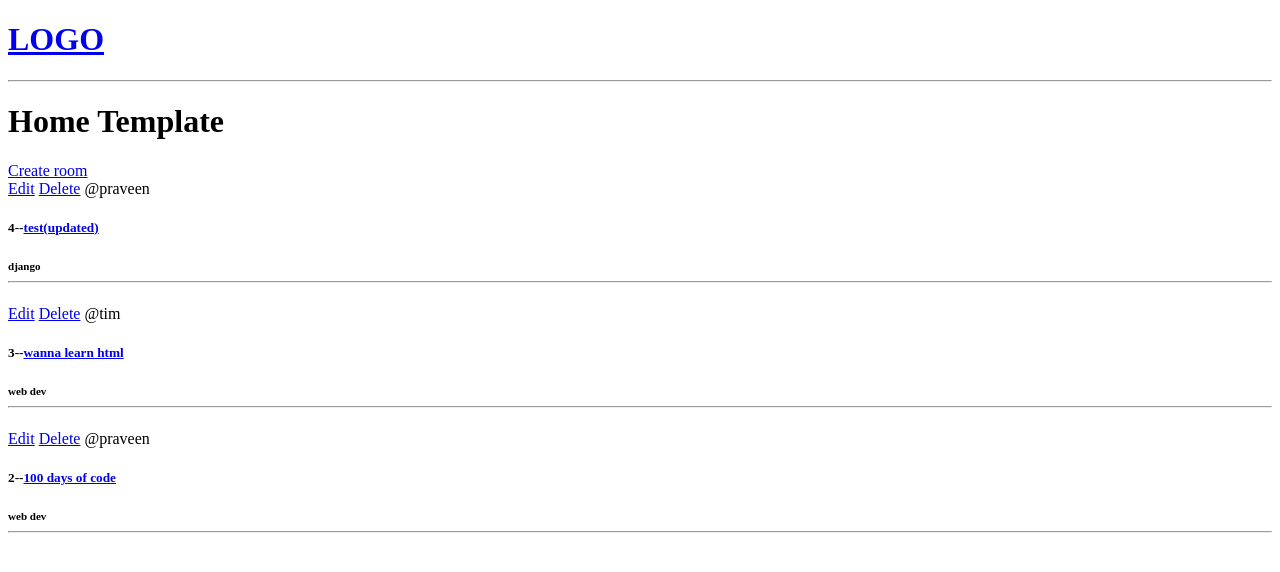
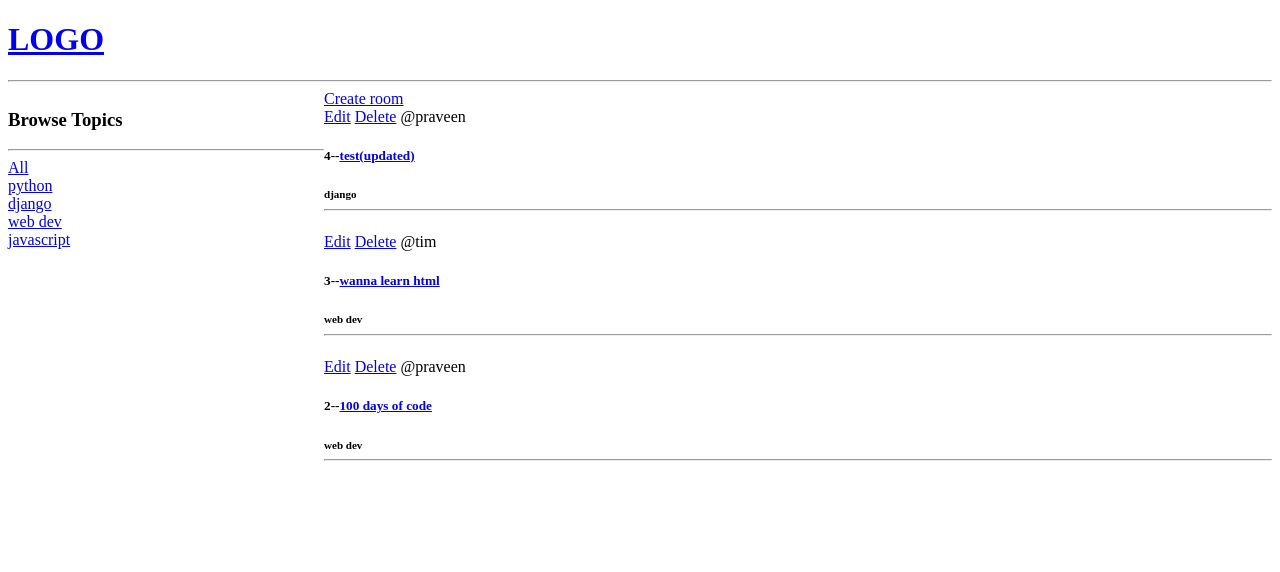
Before and after one commit to Praveen-Jeyachandran/DiscordClone, a Django app: page / in a window 1280 px wide. Shown: the top 572 px of the page. Run offline with Django 4.2, Linux system fonts and the light colour scheme; data comes from the database, SQL or seed files in the repository.

Commit message:
side bar and querry parameter

```diff
--- a/base/templates/base/home.html
+++ b/base/templates/base/home.html
@@ -1,8 +1,26 @@
 {% extends 'main.html' %} {% block content %}
-<h1>Home Template</h1>
+<style>
+    .home-container{
+        display:grid;
+        grid-template-columns:1fr 3fr;
+    }
+</style>
+
+<div class="home-container">
+    <div>
+        <h3>Browse Topics</h3>
+        <hr>
+        <div>
+            <a href="{% url 'home' %}">All</a>
+         </div>
+        {% for topic in topics %}
+            <div>
+               <a href="{% url 'home' %}?q={{topic.name}}">{{topic.name}}</a>
+            </div>
+        {% endfor %}
+    </div>
 
     <div>
-
         <a href='{% url 'create-room' %}'>Create room </a>
 
         <div>
@@ -19,4 +37,6 @@
             {% endfor %}
         </div>
     </div>
+
+</div>
 {% endblock %}
--- a/base/views.py
+++ b/base/views.py
@@ -1,5 +1,5 @@
 from django.shortcuts import render, redirect
-from .models import Room
+from .models import Room, Topic
 from .forms import RoomForm
 
 rooms = [
@@ -11,7 +11,9 @@ rooms = [
 
 def home(request):
     rooms = Room.objects.all()
-    context = {'rooms': rooms}
+
+    topics = Topic.objects.all()
+    context = {'rooms': rooms, 'topics': topics}
     return render(request, 'base/home.html', context)
 
 
```
Lines whose indentation alone changed are shown as unchanged.
